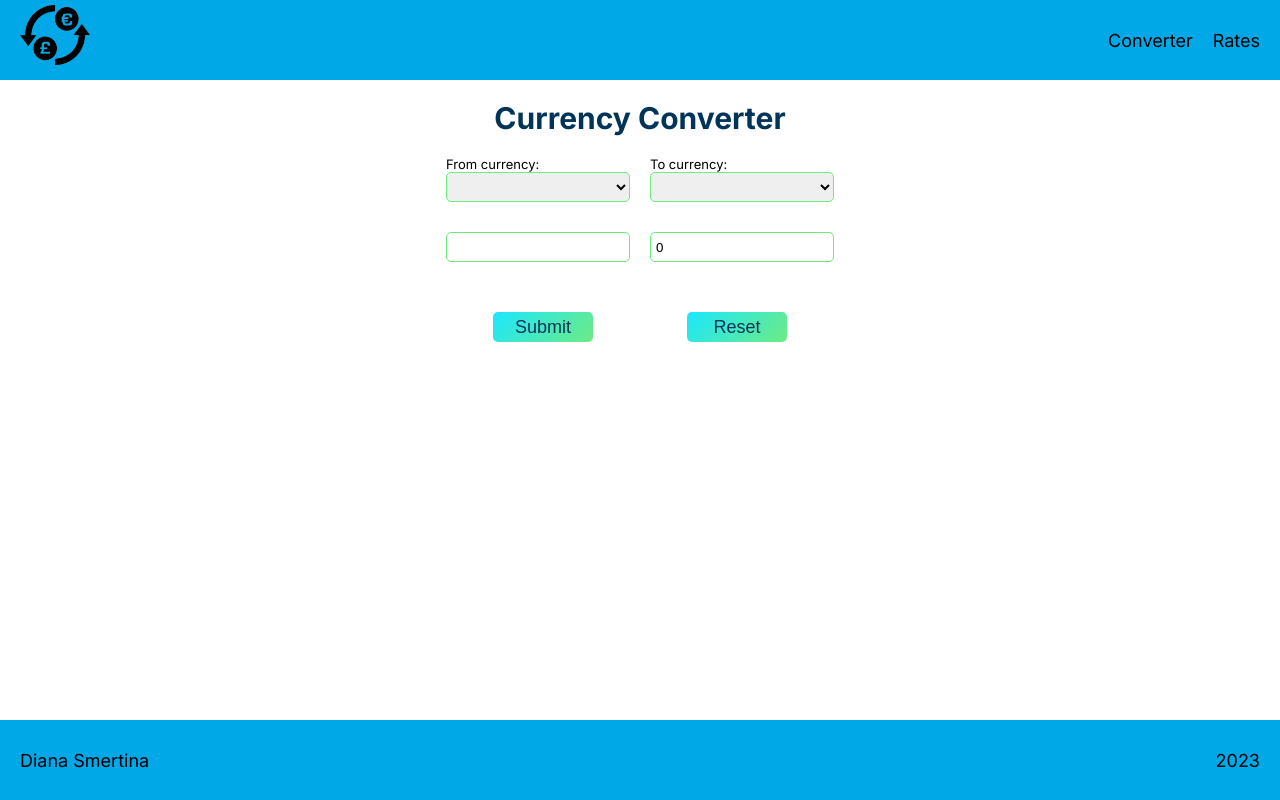
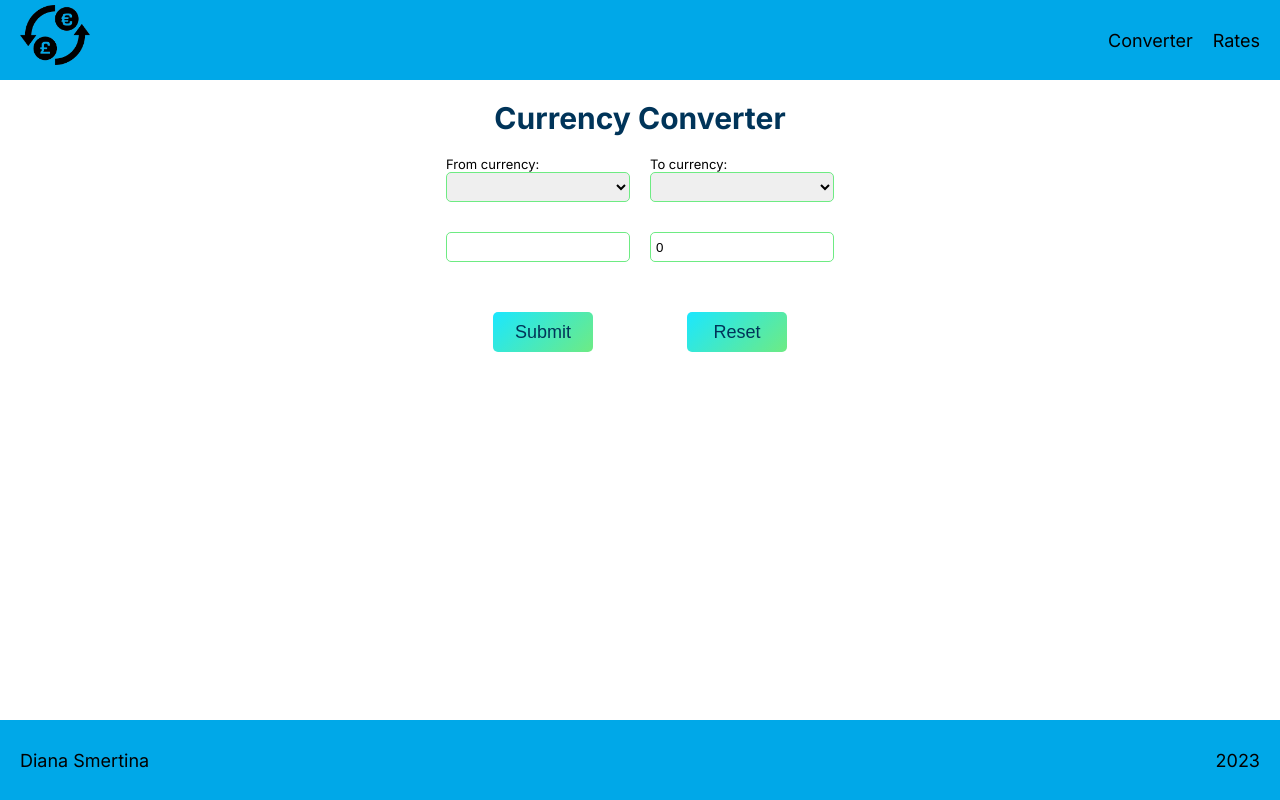
Before and after one commit to DianaSmertina/currency-converter, a Next.js app: page / in a window 1280 px wide. Built offline with nearby package versions, Linux system fonts and the light colour scheme; no server answers.

Commit message:
feat: add rounding for convert result

```diff
--- a/components/converterForm/ConverterForm.module.scss
+++ b/components/converterForm/ConverterForm.module.scss
@@ -28,7 +28,7 @@
 
 .error {
   height: 10px;
-  font-size: 1.3rem;
+  font-size: 1.2rem;
   color: $error-color;
   margin-top: -3px;
   margin-bottom: 3px;
--- a/components/converterForm/ConverterForm.tsx
+++ b/components/converterForm/ConverterForm.tsx
@@ -33,7 +33,7 @@ const ConverterForm = ({ ratesData }: { ratesData: ApiResponse | string }) => {
       const rate = await getPairCourse(submitData.fromCurrency, submitData.toCurrency);
 
       if (typeof rate === 'object' && submitData.amount && rate.conversion_rate) {
-        const result = submitData.amount * rate.conversion_rate;
+        const result = parseFloat((submitData.amount * rate.conversion_rate).toFixed(2));
         setConvertedResult(result);
         dispatch(setFormData({ result: result }));
       }
@@ -80,7 +80,7 @@ const ConverterForm = ({ ratesData }: { ratesData: ApiResponse | string }) => {
           onChange={(e) => handleChange(e)}
           className="form_field"
         ></input>
-        <div className={styles.error}>{errors.amount && 'Enter number greater than 0'}</div>
+        <div className={styles.error}>{errors.amount && 'Enter number > 0'}</div>
       </div>
       <div className={styles.currency_block}>
         <label className={styles.label}>
--- a/public/styles/_inputs.scss
+++ b/public/styles/_inputs.scss
@@ -10,7 +10,7 @@
   border-radius: 5px;
   font-size: 1.8rem;
   width: 100px;
-  height: 30px;
+  height: 40px;
   cursor: pointer;
   background-image: linear-gradient(135deg, $btn-color-2, $btn-color);
 }
```
